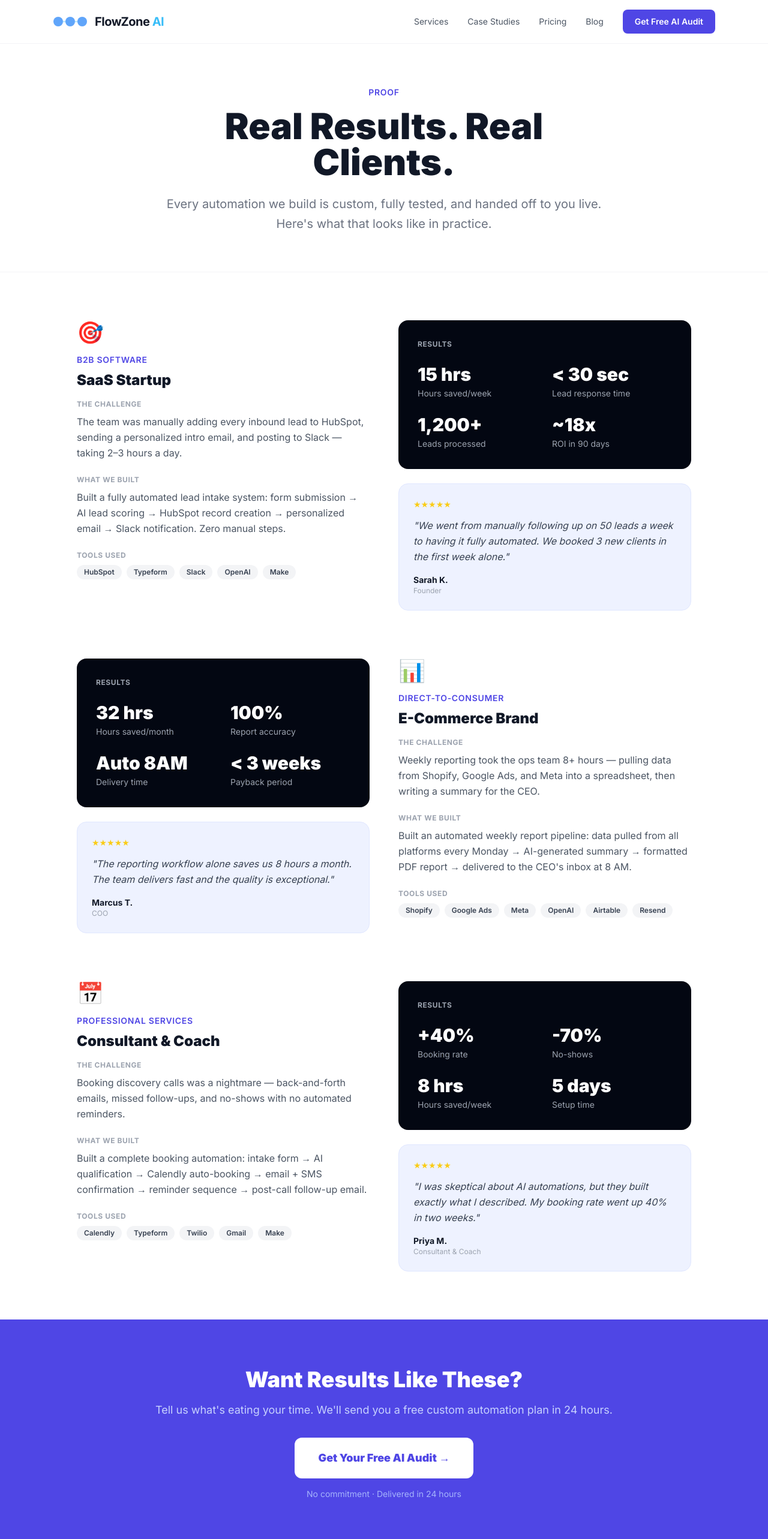
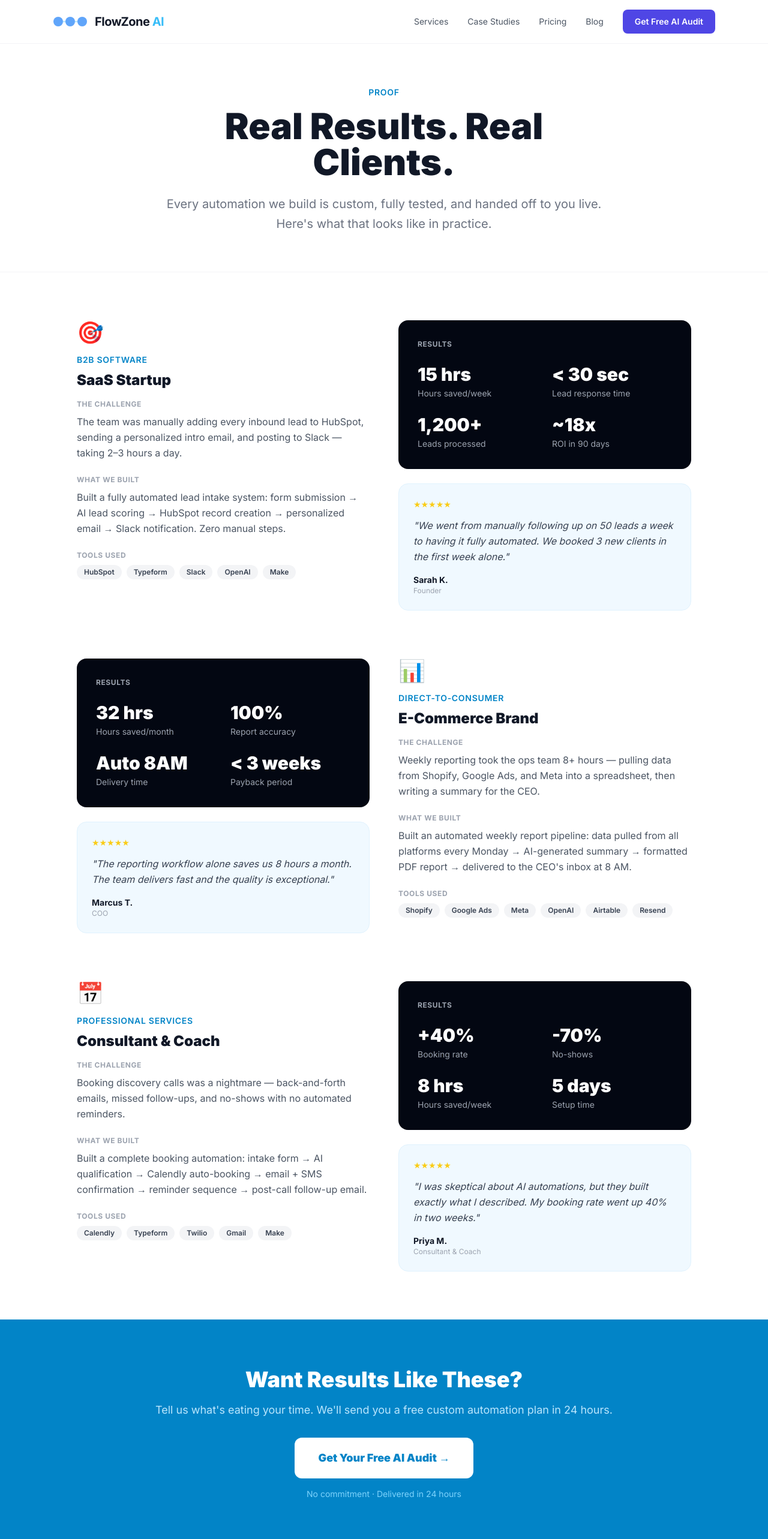
Before and after one commit to dennymypenny/flowzone-ai, a Next.js app: page /case-studies in a window 1280 px wide. Shown: the top 2566 px of the page at 60% size. Built offline with nearby package versions, Linux system fonts and the light colour scheme.

Commit message:
Change color scheme from indigo to sky

```diff
--- a/src/app/case-studies/page.tsx
+++ b/src/app/case-studies/page.tsx
@@ -76,7 +76,7 @@ export default function CaseStudies() {
       {/* Hero */}
       <section className="bg-white pt-20 pb-16 px-6 border-b border-gray-100">
         <div className="max-w-3xl mx-auto text-center">
-          <p className="text-indigo-600 font-semibold text-sm uppercase tracking-wider mb-4">Proof</p>
+          <p className="text-sky-600 font-semibold text-sm uppercase tracking-wider mb-4">Proof</p>
           <h1 className="text-5xl md:text-6xl font-black text-gray-900 mb-6">Real Results. Real Clients.</h1>
           <p className="text-xl text-gray-500 leading-relaxed">
             Every automation we build is custom, fully tested, and handed off to you live. Here's what that looks like in practice.
@@ -92,7 +92,7 @@ export default function CaseStudies() {
               {/* Left: Details */}
               <div className={i % 2 === 1 ? "md:col-start-2" : ""}>
                 <div className="text-4xl mb-4">{c.emoji}</div>
-                <p className="text-indigo-600 font-semibold text-sm uppercase tracking-wider mb-2">{c.industry}</p>
+                <p className="text-sky-600 font-semibold text-sm uppercase tracking-wider mb-2">{c.industry}</p>
                 <h2 className="text-2xl font-black text-gray-900 mb-4">{c.client}</h2>
 
                 <div className="mb-6">
@@ -131,7 +131,7 @@ export default function CaseStudies() {
                   </div>
                 </div>
 
-                <div className="bg-indigo-50 rounded-2xl p-6 border border-indigo-100">
+                <div className="bg-sky-50 rounded-2xl p-6 border border-sky-100">
                   <div className="flex text-yellow-400 text-sm mb-3">★★★★★</div>
                   <p className="text-gray-700 leading-relaxed mb-4 italic">"{c.quote}"</p>
                   <p className="font-bold text-gray-900 text-sm">{c.quoteName}</p>
@@ -144,19 +144,19 @@ export default function CaseStudies() {
       </section>
 
       {/* CTA */}
-      <section className="py-20 px-6 bg-indigo-600">
+      <section className="py-20 px-6 bg-sky-600">
         <div className="max-w-3xl mx-auto text-center">
           <h2 className="text-4xl font-black text-white mb-4">Want Results Like These?</h2>
-          <p className="text-indigo-200 text-lg mb-8 leading-relaxed">
+          <p className="text-sky-200 text-lg mb-8 leading-relaxed">
             Tell us what's eating your time. We'll send you a free custom automation plan in 24 hours.
           </p>
           <Link
             href="/intake"
-            className="inline-block bg-white text-indigo-600 font-black px-10 py-5 rounded-xl hover:bg-indigo-50 transition-colors text-lg"
+            className="inline-block bg-white text-sky-600 font-black px-10 py-5 rounded-xl hover:bg-sky-50 transition-colors text-lg"
           >
             Get Your Free AI Audit →
           </Link>
-          <p className="text-indigo-300 text-sm mt-4">No commitment · Delivered in 24 hours</p>
+          <p className="text-sky-300 text-sm mt-4">No commitment · Delivered in 24 hours</p>
         </div>
       </section>
     </>
```
